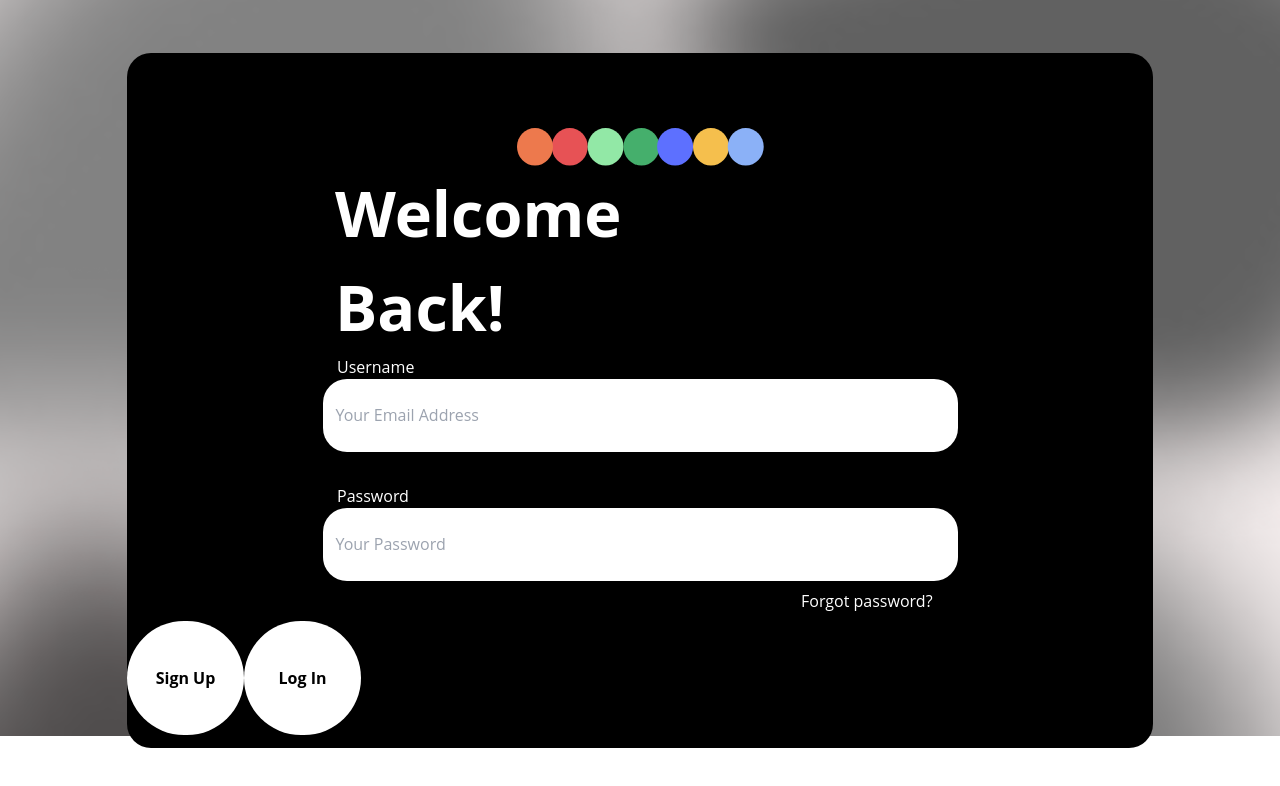
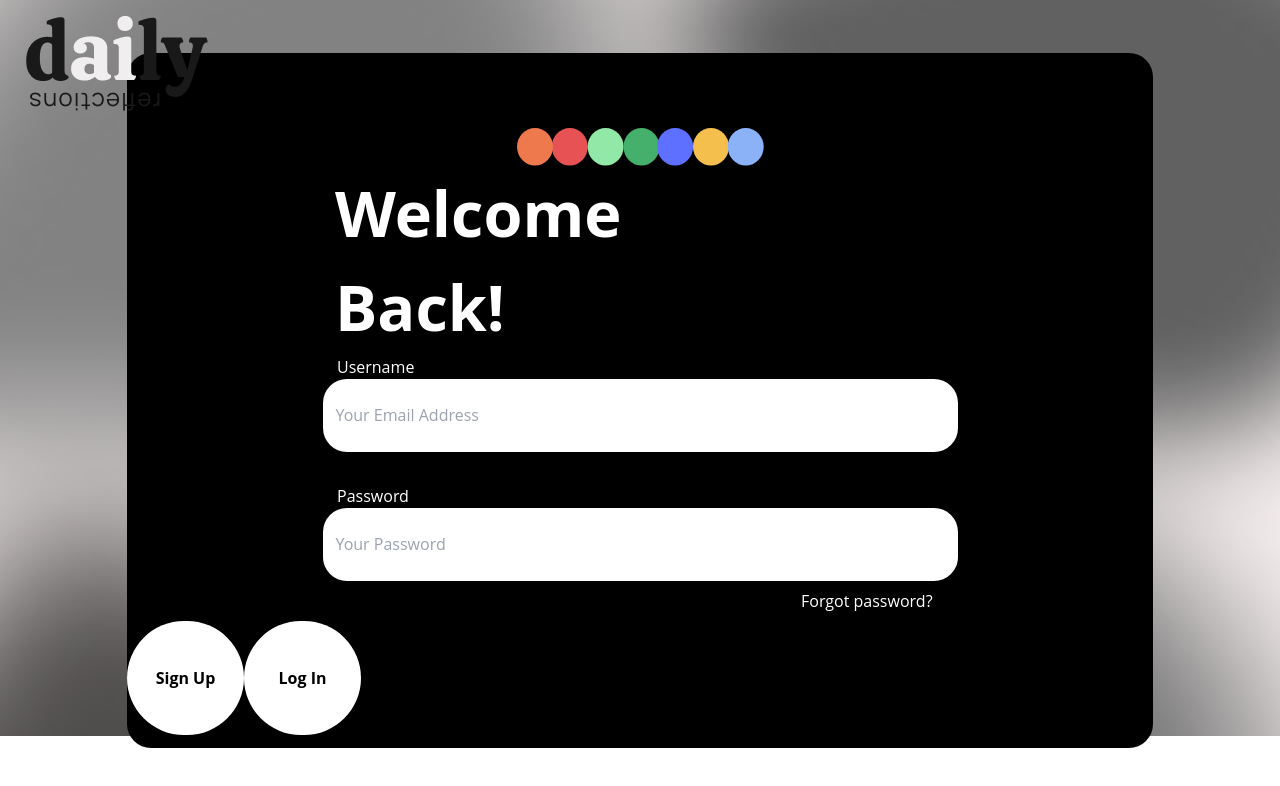
Before and after one commit to TheForeverOptimist/thera-ai, a React (Create React App) app: page / in a window 1280 px wide. Shown: the top 786 px of the page. Built offline with nearby package versions, Linux system fonts and the light colour scheme.

Commit message:
logo added

```diff
--- a/src/components/Login.jsx
+++ b/src/components/Login.jsx
@@ -64,7 +64,7 @@ const Login = () => {
         />
         <div className="ml-[666px] p-2">Forgot password?</div>
         <div className="button-container flex">
-          <div className="w-[117px] h-[114px] z-[1] bg-white rounded-full relative flex items-center justify-center">
+          <div className="w-[117px] h-[114px] mt-[] z-[1] bg-white rounded-full relative flex items-center justify-center">
             <span className="text-black font-bold m-4">Sign Up</span>
           </div>
           <div
@@ -79,7 +79,7 @@ const Login = () => {
         By signing up, you agree to Daily’s <br></br>Terms and Conditions &
         Privacy Policy.
       </div>
-      <div className="mt-[-850px]">
+      <div className="fixed top-15 left-2 p-2 m-2">
         <img src={logo} alt="logo" />
       </div>
     </div>
```
